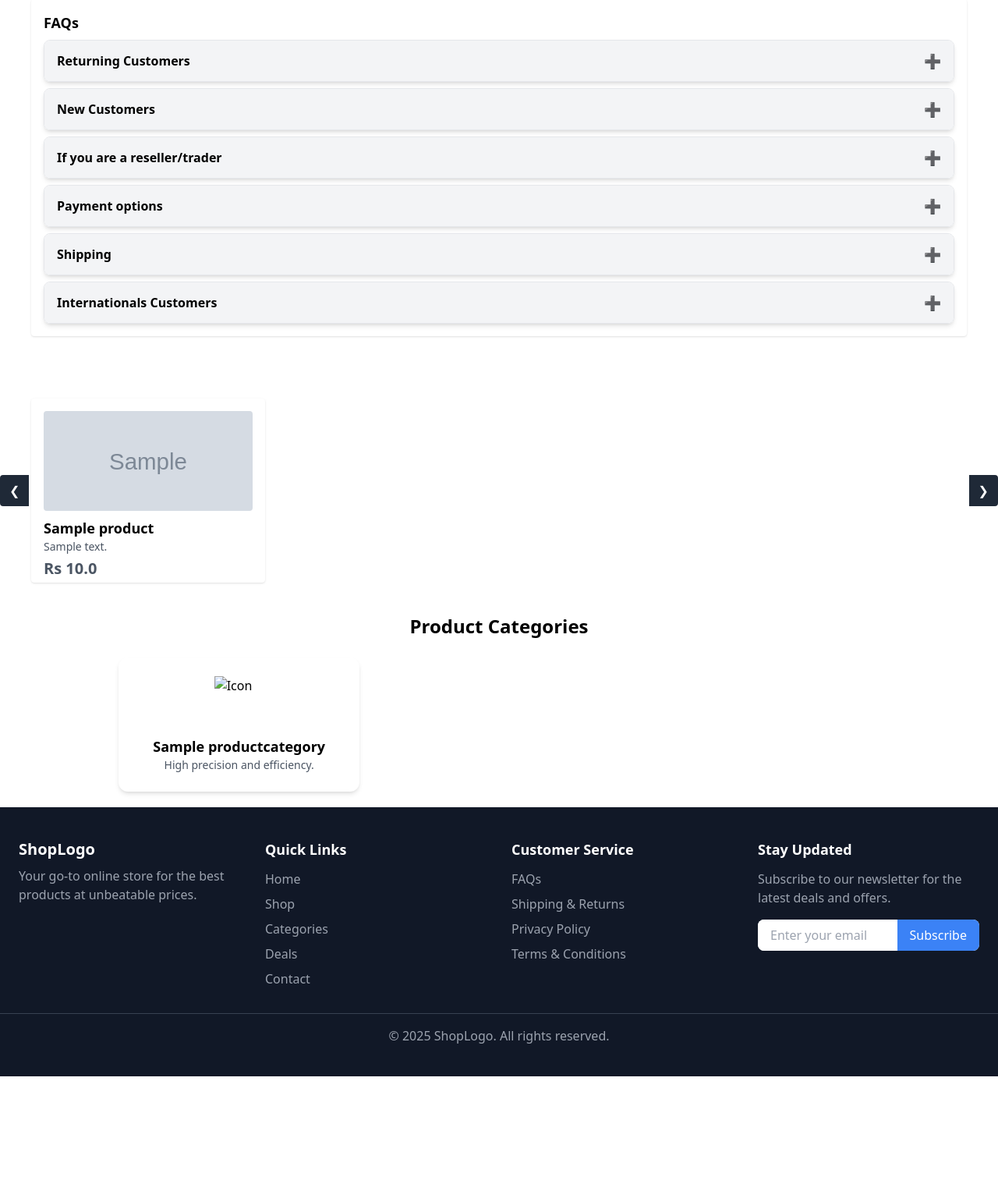
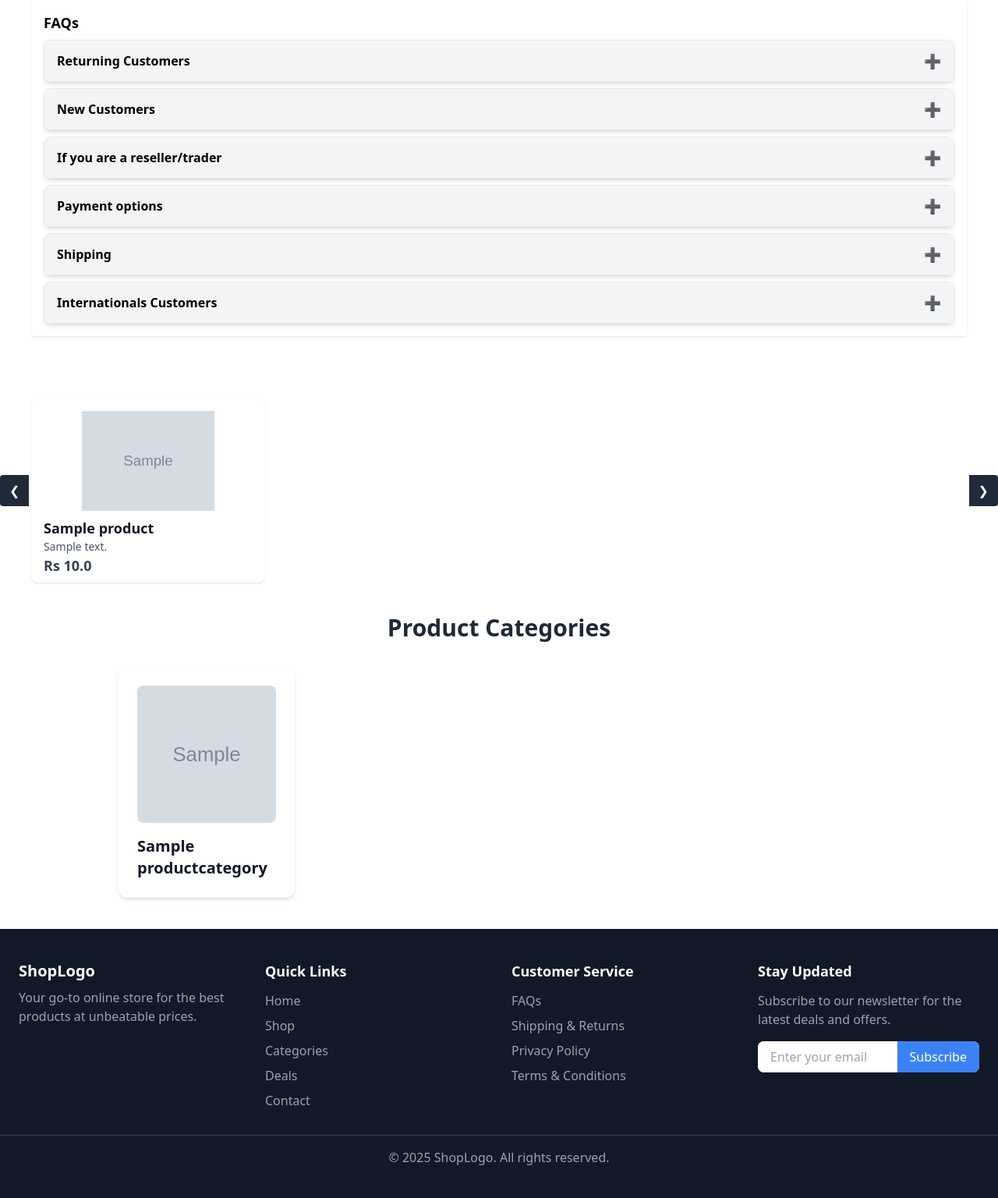
Before and after one commit to ShashwatUpadhyay/EcommerceApplication, a Django app: page / in a window 1280 px wide. Shown: the part 423-1959 px from the top of the page at 78% size. Before the commit the page ends 1803 px from the top, so only its background shows below. Run offline with Django 5.2, Linux system fonts and the light colour scheme; tables that the repository leaves empty hold one stand-in row (values such as "Sample post"); grey boxes marked "Sample" are stand-in pictures; some libraries are stand-ins or nearby versions.

Commit message:
home domne

```diff
--- a/base/views.py
+++ b/base/views.py
@@ -1,13 +1,20 @@
 from django.shortcuts import render
 from shop.models import *
+from itertools import groupby
+from operator import attrgetter
+from math import ceil
 # Create your views here.
 
 def home(request):
-    products = Product.objects.all()
+    categories = ProductCategory.objects.all()
+    products = [category.products.first() for category in categories if category.products.exists()]
+
+    slides = [products[i:i+4] for i in range(0, len(products), 4)]
     cat = ProductCategory.objects.all().distinct()
     print(cat)
     context = {
         'products':products,
-        'catogery':cat
+        'catogery':cat,
+        'slides': slides
     }
     return render(request,'home.html',context)
--- a/templates/home.html
+++ b/templates/home.html
@@ -136,50 +136,65 @@
     </div>
 </div>
 
-<!-- Product Grid -->
-<div x-data="{ currentIndex: 0, interval: null }"
-     x-init="interval = setInterval(() => { currentIndex = (currentIndex + 1) % 2 }, 3000)"
+
+<div x-data="{
+    currentIndex: 0,
+    totalSlides: {{ slides|length }},
+    interval: null
+}"
+ x-init="interval = setInterval(() => {
+    currentIndex = (currentIndex + 1) % totalSlides
+ }, 3000)"
  class="relative w-full overflow-hidden p-4 sm:p-10">
 
 <!-- Slider Container -->
 <div class="flex transition-transform duration-500 ease-in-out"
      :style="'transform: translateX(-' + (currentIndex * 100) + '%)'">
 
-        <!-- Slide 1 -->
+     {% for slide in slides %}
      <div class="flex min-w-full justify-between space-x-4">
-            {% for product in products %}
-            <div class="relative w-1/2 sm:w-1/4 p-2 sm:p-4 bg-white shadow rounded">
-                <a href="{% url 'product' product.slug %}">
-                    <img src="{{product.latest_image.img.url}}" alt="{{product.title}}" class="w-full h-32 object-cover rounded">
-                    <h4 class="font-bold mt-2 text-sm sm:text-lg">{{product.title}}</h4>
-                    <p class="text-sm text-gray-600 mb-5">{{product.description}}</p>
-                    <p class="absolute bottom-1 text-sm sm:text-xl text-gray-600"><b>Rs {{product.price}}</b></p>
+         {% for product in slide %}
+         <div class="relative w-1/2 sm:w-1/4 p-2 sm:p-4 bg-white shadow rounded-lg">
+             <a href="{% url 'product' product.slug %}" class="block">
+                 <div class="w-full h-32 sm:h-32 overflow-hidden rounded-md">
+                     <img src="{{ product.latest_image.img.url }}" alt="{{ product.title }}" class="w-full h-full object-contain">
+                 </div>
+                 <h4 class="font-bold mt-2 text-sm sm:text-lg text-gray-900">{{ product.title }}</h4>
+                 <p class="text-xs sm:text-sm text-gray-600 mb-5 line-clamp-2">{{ product.description }}</p>
+                 <p class="absolute bottom-2 text-sm sm:text-lg text-gray-700 font-semibold">Rs {{ product.price }}</p>
              </a>
          </div>
          {% endfor %}
      </div>
+     {% endfor %}
 </div>
 
 <!-- Navigation Buttons -->
-    <button @click="currentIndex = (currentIndex - 1 + 2) % 2"
+<button @click="currentIndex = (currentIndex - 1 + totalSlides) % totalSlides"
         class="absolute left-0 top-1/2 transform -translate-y-1/2 bg-gray-800 text-white px-3 py-2 rounded-l">
     &#10094;
 </button>
-    <button @click="currentIndex = (currentIndex + 1) % 2"
+<button @click="currentIndex = (currentIndex + 1) % totalSlides"
         class="absolute right-0 top-1/2 transform -translate-y-1/2 bg-gray-800 text-white px-3 py-2 rounded-r">
     &#10095;
 </button>
 </div>
 
+
 <!-- Product Categories -->
-<div class="max-w-5xl mx-auto pb-5 px-4 sm:px-6">
-    <h2 class="text-2xl font-bold text-center mb-6">Product Categories</h2>
-    <div class="grid grid-cols-1 sm:grid-cols-2 md:grid-cols-3 gap-4 sm:gap-6">
+<div class="max-w-5xl mx-auto pb-10 px-4 sm:px-6">
+    <h2 class="text-3xl font-bold text-center mb-8 text-gray-800">Product Categories</h2>
+
+    <div class="grid grid-cols-1 sm:grid-cols-2 md:grid-cols-3 lg:grid-cols-4 gap-6">
         {% for category in catogery %}
-        <div class="bg-white p-4 sm:p-6 rounded-xl shadow-md flex flex-col items-center hover:shadow-lg transition">
-            <img src="https://via.placeholder.com/80" alt="Icon" class="w-12 h-12 sm:w-16 sm:h-16 mb-3">
-            <h3 class="text-lg font-semibold">{{category.name}}</h3>
-            <p class="text-gray-600 text-sm text-center">High precision and efficiency.</p>
+        <div class="bg-white p-6 rounded-xl shadow-md hover:shadow-xl transition transform hover:scale-105 flex flex-col items-center">
+            <a href="/shop/?sort=&category={{ category.slug }}" class="w-full flex flex-col items-center">
+                <div class="w-full h-44 overflow-hidden rounded-lg">
+                    <img src="{{ category.img.url }}" alt="{{ category.name }}" class="w-full h-full object-cover">
+                </div>
+                <h3 class="text-xl font-semibold mt-4 text-gray-900">{{ category.name }}</h3>
+
+            </a>
         </div>
         {% endfor %}
     </div>
```
Also changed, not shown: base/templatetags/custon_filter.py (added, +11 -0 lines). Lines whose indentation alone changed are shown as unchanged.
